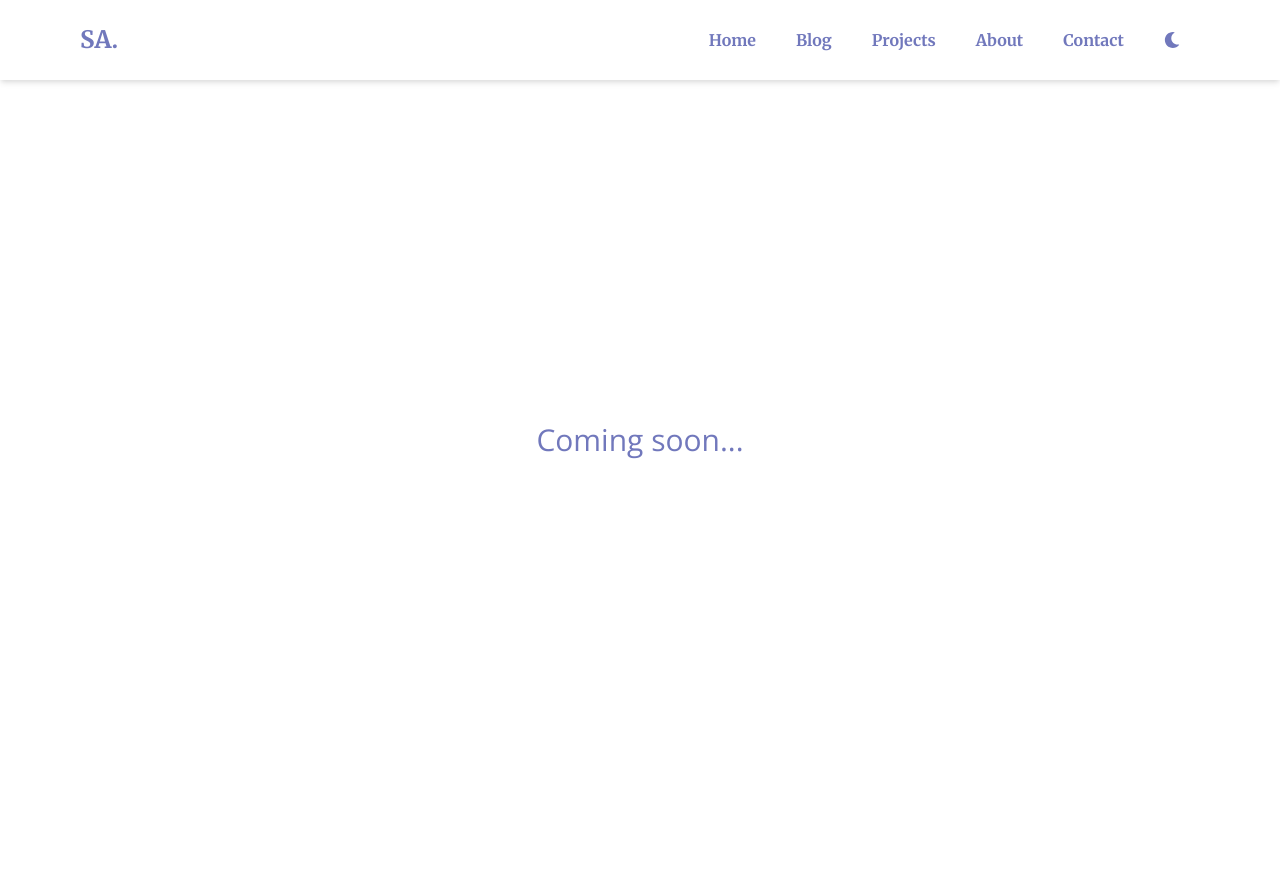
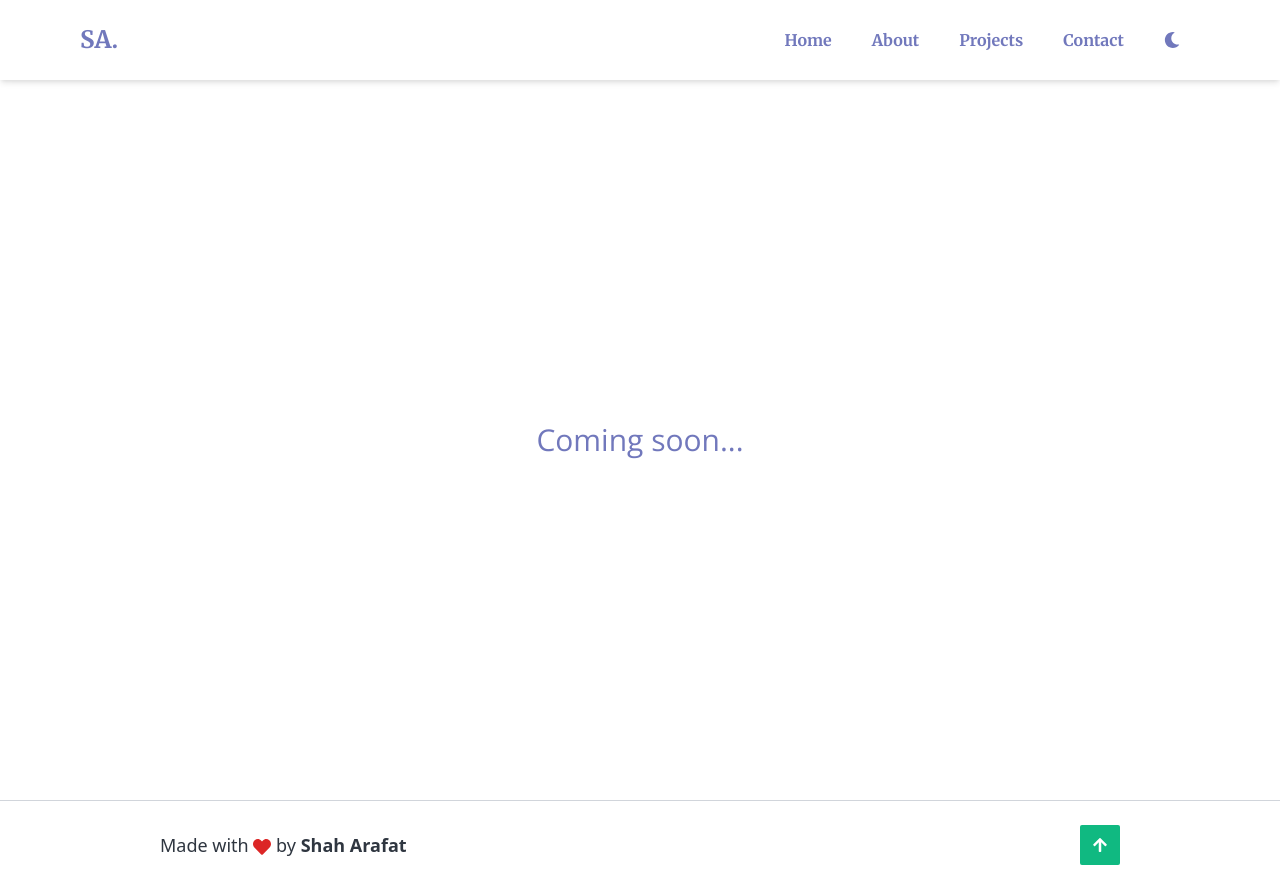
Before and after one commit to Shaharafat/personal-portfolio, a Next.js app: page /blog in a window 1280 px wide. Before the commit the page ends 800 px from the top, so only its background shows below. Built offline with nearby package versions, Linux system fonts and the light colour scheme.

Commit message:
smooth scrolling added

```diff
--- a/components/Container.js
+++ b/components/Container.js
@@ -12,6 +12,7 @@ import NextLink from "next/link";
 import { useRouter } from "next/router";
 import React, { useState } from "react";
 import { FaBars, FaMoon, FaSun, FaTimes } from "react-icons/fa";
+import Footer from "./Footer";
 
 const Container = (props) => {
   const [isMobileNavActive, setIsMobileNavActive] = useState(false);
@@ -26,6 +27,29 @@ const Container = (props) => {
     image: "https://shaharafat.info/static/images/banner.png",
     type: "website",
     ...customMeta,
+  };
+
+  // goto element smoothly.
+  const gotoElement = (event) => {
+    event.preventDefault();
+
+    const hash = event.target.hash;
+    let top;
+    // if hash doesn't exist then set top to 0;
+    if (hash) {
+      const element = document.querySelector(hash);
+      top = element ? element.offsetTop - 80 : 0;
+    } else {
+      top = 0;
+    }
+
+    if (typeof window !== `undefined`) {
+      window.scrollTo({
+        top: top,
+        left: 0,
+        behavior: "smooth",
+      });
+    }
   };
 
   return (
@@ -67,20 +91,33 @@ const Container = (props) => {
         >
           <li className="mx-2">
             <NextLink href="/">
-              <a className="text-md block md:inline-block px-3 py-4 md:py-2 md:rounded-lg text-darkBlue font-merriweather font-semibold">
+              <a
+                onClick={gotoElement}
+                className="text-md block md:inline-block px-3 py-4 md:py-2 md:rounded-lg text-darkBlue font-merriweather font-semibold"
+              >
                 Home
               </a>
             </NextLink>
           </li>
-          <li className="mx-2">
+          {/* <li className="mx-2">
             <NextLink href="/blog">
               <a className="text-md block md:inline-block px-3 py-4 md:py-2 md:rounded-lg text-darkBlue font-merriweather font-semibold">
                 Blog
               </a>
             </NextLink>
+          </li> */}
+          <li className="mx-2">
+            <a
+              onClick={gotoElement}
+              href="#about"
+              className="text-md block md:inline-block px-3 py-4 md:py-2 md:rounded-lg text-darkBlue font-merriweather font-semibold"
+            >
+              About
+            </a>
           </li>
           <li className="mx-2">
             <a
+              onClick={gotoElement}
               href="#projects"
               className="text-md block md:inline-block px-3 py-4 md:py-2 md:rounded-lg text-darkBlue font-merriweather font-semibold"
             >
@@ -89,14 +126,7 @@ const Container = (props) => {
           </li>
           <li className="mx-2">
             <a
-              href="#about"
-              className="text-md block md:inline-block px-3 py-4 md:py-2 md:rounded-lg text-darkBlue font-merriweather font-semibold"
-            >
-              About
-            </a>
-          </li>
-          <li className="mx-2">
-            <a
+              onClick={gotoElement}
               href="#contact"
               className="text-md block md:inline-block px-3 py-4 md:py-2 md:rounded-lg text-darkBlue font-merriweather font-semibold"
             >
@@ -121,9 +151,8 @@ const Container = (props) => {
           </span>
         </div>
       </nav>
-      <main>
-        {children}
-      </main>
+      <main>{children}</main>
+      <Footer />
     </div>
   );
 };
--- /dev/null
+++ b/components/Footer.js
@@ -0,0 +1,45 @@
+/*
+ *
+ * Title: Footer
+ * Description: Footer
+ * Author: Shah Arafat
+ * Date: 03-05-2021
+ *
+ */
+import React from "react";
+import { FaArrowUp, FaHeart } from "react-icons/fa";
+
+const Footer = () => {
+
+  // go top smoothly
+  const goTop = () => {
+    window.scrollTo({
+      top: 0,
+      left: 0,
+      behavior:"smooth",
+    });
+  };
+
+  return (
+    <footer className="content-area border-t border-gray-300 dark:border-gray-800 py-6 flex flex-row justify-between items-center ">
+      <p className="text-lg  dark:text-white text-electroMagnetic">
+        Made with <FaHeart className="inline-block text-red-600" /> by{" "}
+        <a
+          href="https://github.com/shaharafat"
+          target="_blank"
+          className="font-bold text-lg"
+        >
+          Shah Arafat
+        </a>{" "}
+      </p>
+      <button
+        onClick={goTop}
+        className="px-3 py-3 bg-green-500 hover:bg-green-600 rounded-sm focus:outline-none"
+      >
+        <FaArrowUp className="text-white" />
+      </button>
+    </footer>
+  );
+};
+
+export default Footer;
--- a/components/Intro.js
+++ b/components/Intro.js
@@ -15,7 +15,7 @@ const Intro = () => {
   return (
     <ComponentLayout>
       <div>
-        <h1 className="font-merriweather font-bold text-5xl text-darkBlue leading-normal ">
+        <h1 className="font-merriweather font-bold text-2xl sm:text-3xl md:text-5xl text-darkBlue leading-normal ">
           <span className="flex items-center">
             Hey there,{" "}
             <img
```
